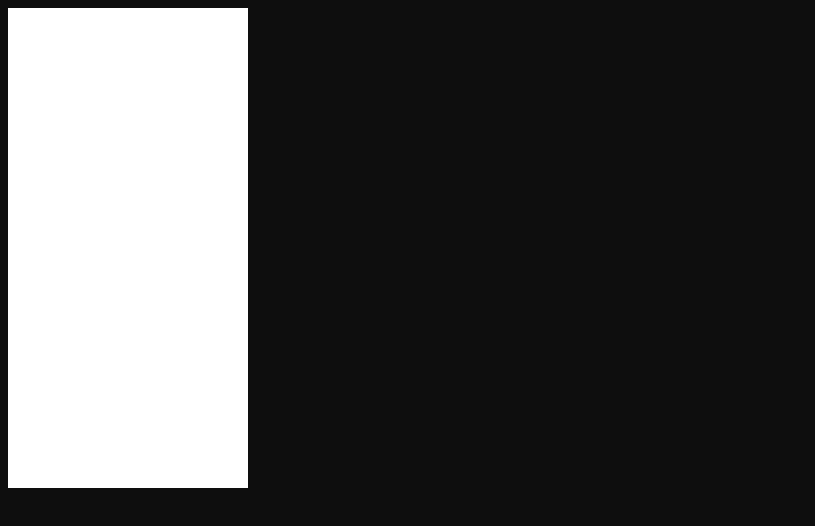
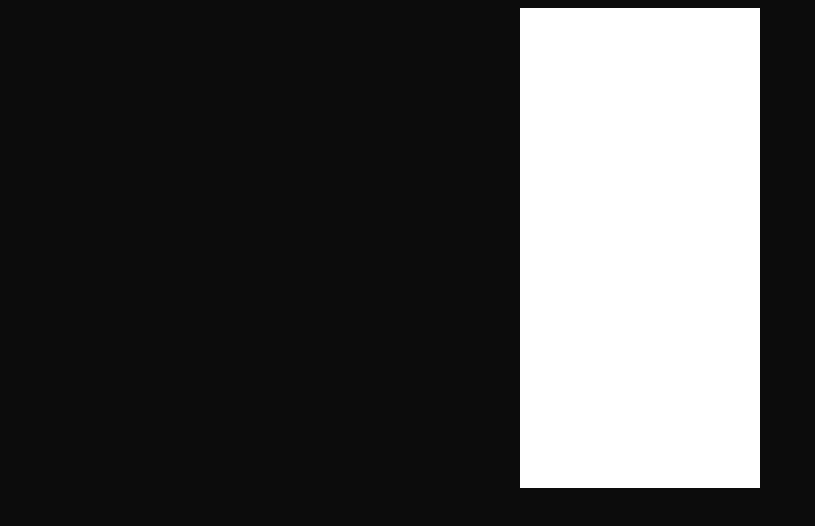
Before and after one commit to dro-pe/js-tetris, a plain HTML site: page index.html in a window 1280 px wide. Shown: the whole page, without its empty margins (0-815 px from the left). Drawn offline with Linux system fonts and the light colour scheme.

Commit message:
Update style.css

```diff
--- a/style.css
+++ b/style.css
@@ -1,3 +1,5 @@
 body {
-    background-color: #0e0e0e;
+    display: flex;
+    justify-content: center;
+    background-color: #0c0c0c;
 }
```
